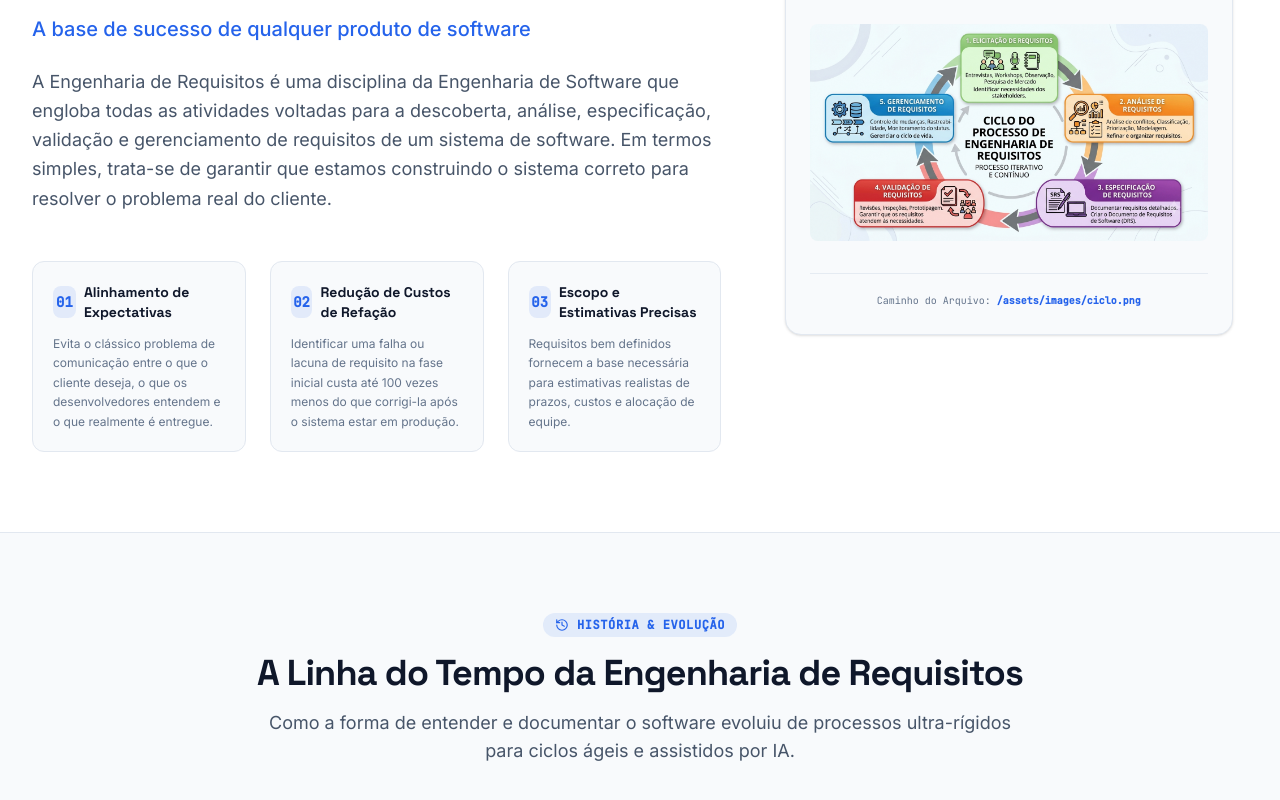
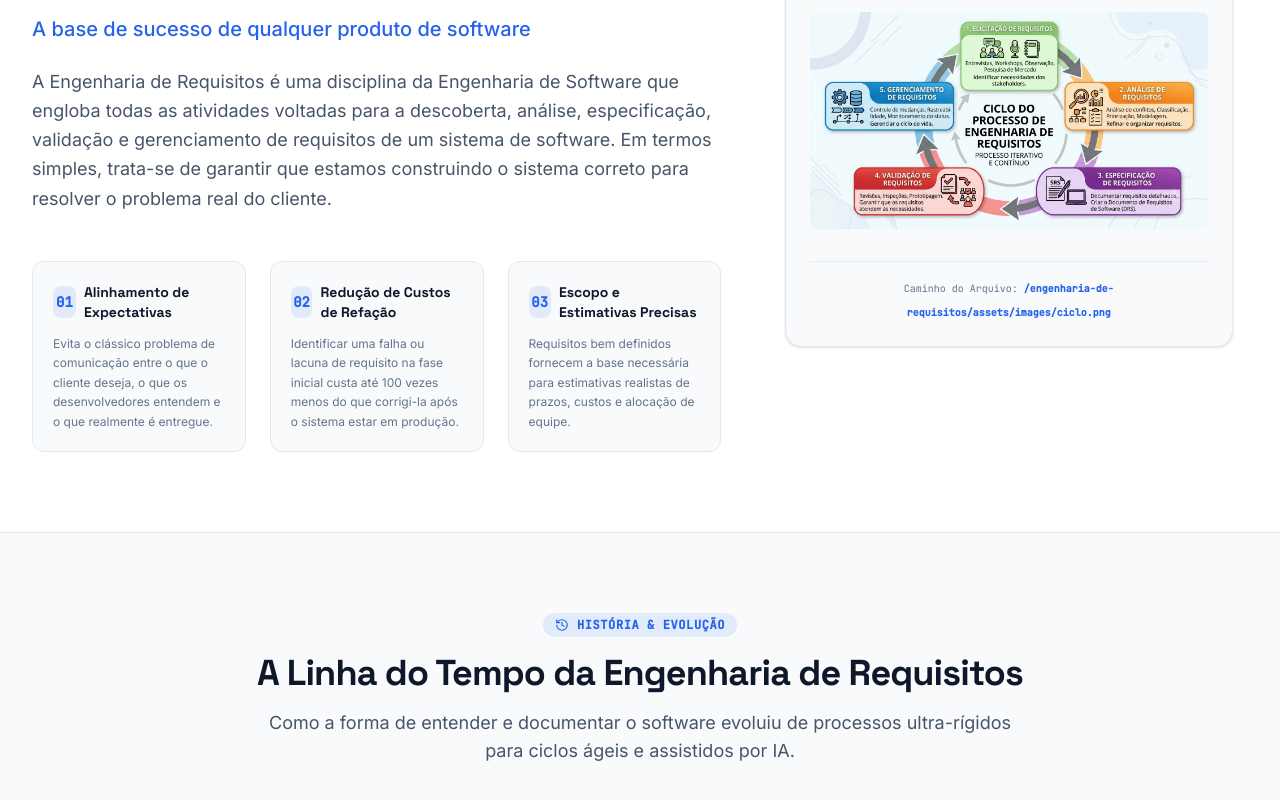
Before and after one commit to thazsobral/engenharia-de-requisitos, a React (Vite) app: page / in a window 1280 px wide. Shown: the part 915-1715 px from the top of the page. Built offline with nearby package versions, Linux system fonts and the light colour scheme.

Commit message:
Change imageUrl path in requirementsData.ts
Updated imageUrl path to reflect new directory structure.

```diff
--- a/src/data/requirementsData.ts
+++ b/src/data/requirementsData.ts
@@ -18,7 +18,7 @@ export const introductionData = {
       description: "Requisitos bem definidos fornecem a base necessária para estimativas realistas de prazos, custos e alocação de equipe."
     }
   ],
-  imageUrl: "/assets/images/ciclo.png",
+  imageUrl: "/engenharia-de-requisitos/assets/images/ciclo.png",
   imageAlt: "Diagrama do Ciclo de Vida da Engenharia de Requisitos"
 };
 
```
